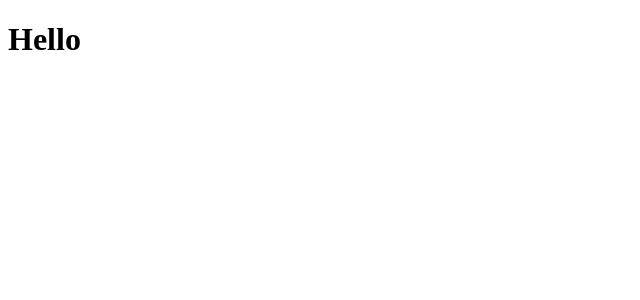
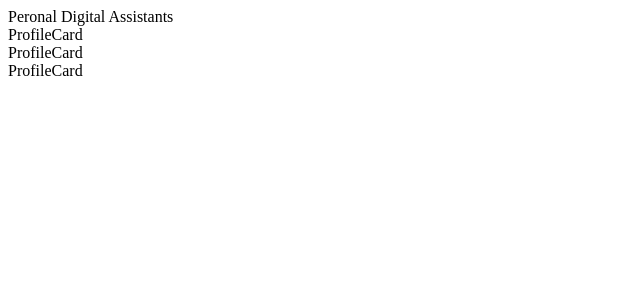
Before and after one commit to Abhilash4597/react-notes, a React (Create React App) app: page / in a window 1280 px wide. Shown: the top 300 px of the page, without its empty margins (0-640 px from the left). Built offline with nearby package versions, Linux system fonts and the light colour scheme.

Commit message:
basic small project start

```diff
--- a/src/App.js
+++ b/src/App.js
@@ -1,6 +1,15 @@
+import React from 'react'
+import ProfileCard from './ProfileCard'
+
 function App() {
   return (
-    <h1>Hello</h1>
+    <>
+      <div>Peronal Digital Assistants</div>
+
+      <ProfileCard />
+      <ProfileCard />
+      <ProfileCard />
+    </>
   )
 }
 
--- /dev/null
+++ b/src/ProfileCard.js
@@ -0,0 +1,7 @@
+import React from 'react'
+
+export default function ProfileCard() {
+  return (
+    <div>ProfileCard</div>
+  )
+}
```
